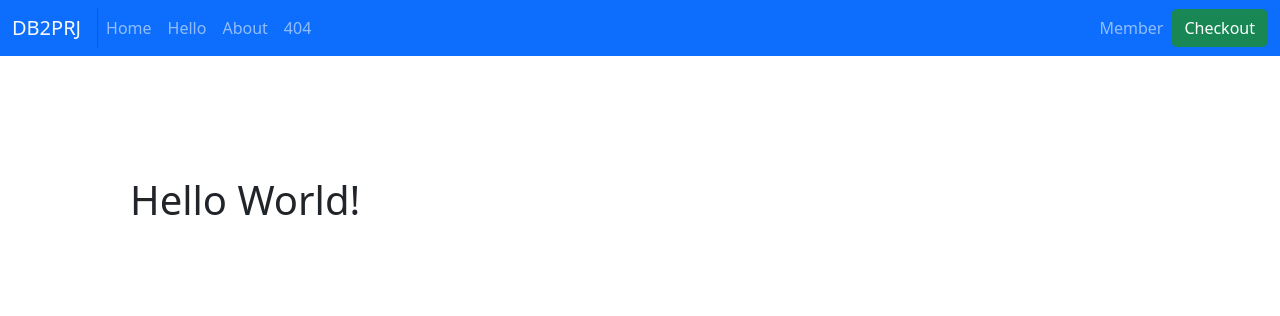
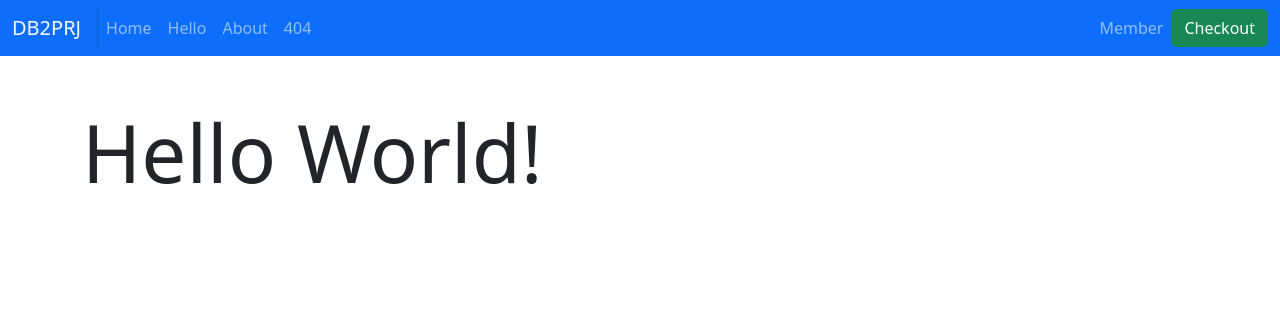
Before and after one commit to toto6038/db2prj, a Flask app: page / in a window 1280 px wide. Shown: the top 316 px of the page. Run offline with Flask 2, Linux system fonts and the light colour scheme.

Commit message:
feat: change headline class

```diff
--- a/templates/index.html
+++ b/templates/index.html
@@ -1,10 +1,10 @@
 {% extends 'base.html' %}
 {% block title %}
-    Index
+    Home
 {% endblock title %}
 {% block content %}
-<div class="p-5 mt-4 rounded-3">
-    <h1>Hello World!</h1>
+<div class="rounded-3">
+    <h1 class="display-1">Hello World!</h1>
 
 </div>
 {% endblock content %}
```
